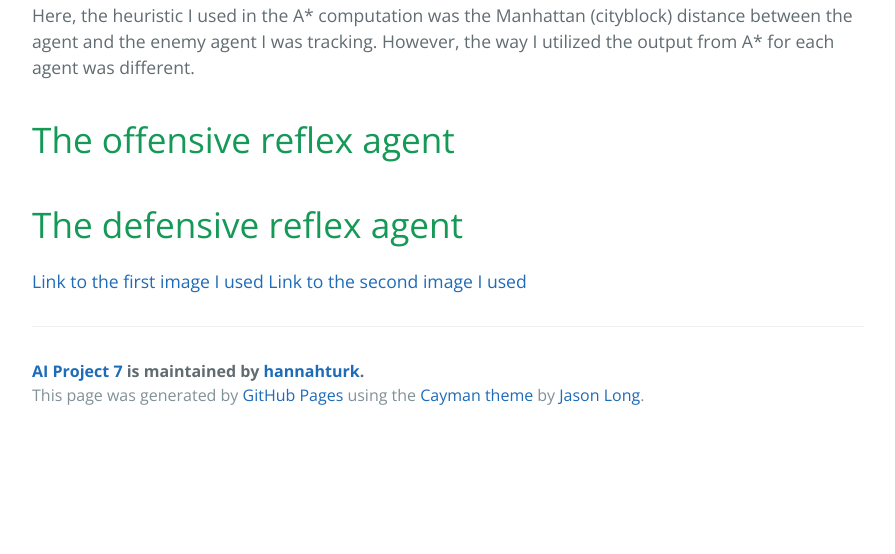
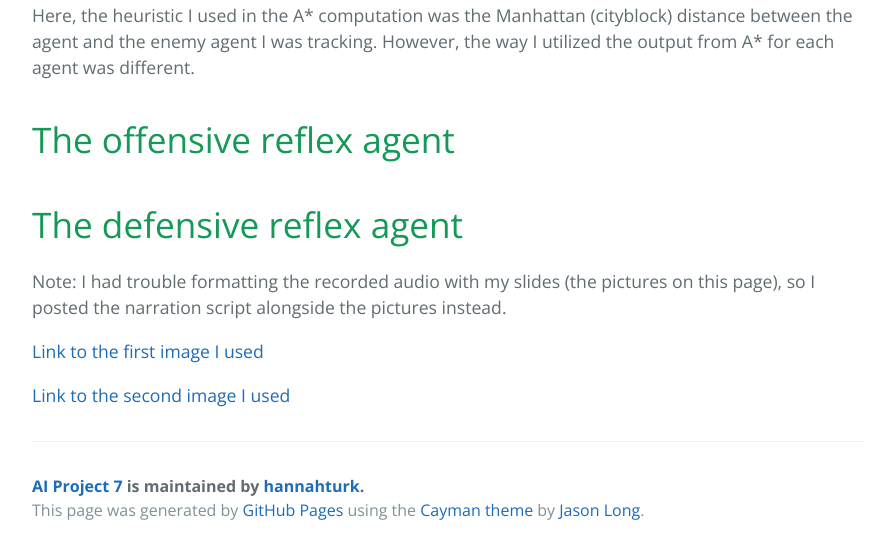
Before and after one commit to hannahturk/AIProject7, a plain HTML site: page index.html in a window 1280 px wide. Shown: the part 2327-2881 px from the top of the page, without its empty margins (192-1087 px from the left). Before the commit the page ends 2766 px from the top, so only its background shows below. Drawn offline with nearby package versions, Linux system fonts and the light colour scheme.

Commit message:
Create gh-pages branch via GitHub

```diff
--- a/index.html
+++ b/index.html
@@ -57,8 +57,11 @@
 <h1>
 <a id="the-defensive-reflex-agent" class="anchor" href="#the-defensive-reflex-agent" aria-hidden="true"><span class="octicon octicon-link"></span></a>The defensive reflex agent</h1>
 
-<p><a href="https://s3-us-west-2.amazonaws.com/cs188websitecontent/projects/sp15/contest2/capture_the_flag2.png">Link to the first image I used</a>
-<a href="http://theory.stanford.edu/%7Eamitp/game-programming/a-star/a-star-trap.png">Link to the second image I used</a></p>
+<p>Note: I had trouble formatting the recorded audio with my slides (the pictures on this page), so I posted the narration script alongside the pictures instead.</p>
+
+<p><a href="https://s3-us-west-2.amazonaws.com/cs188websitecontent/projects/sp15/contest2/capture_the_flag2.png">Link to the first image I used</a></p>
+
+<p><a href="http://theory.stanford.edu/%7Eamitp/game-programming/a-star/a-star-trap.png">Link to the second image I used</a></p>
 
       <footer class="site-footer">
         <span class="site-footer-owner"><a href="https://github.com/hannahturk/AIProject7">AI Project 7</a> is maintained by <a href="https://github.com/hannahturk">hannahturk</a>.</span>
```
Also changed, not shown: params.json (+1 -1 lines).
